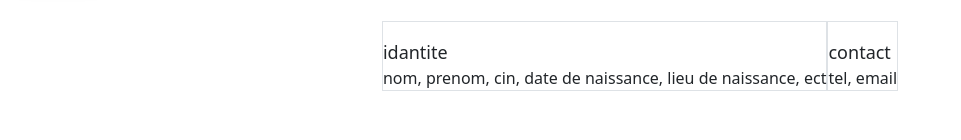
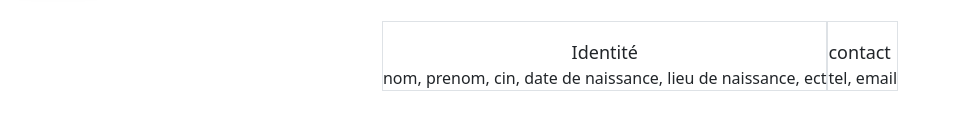
Before and after one commit to abdelilah-fllh/pfe, a website: page profil.html in a window 1280 px wide. Shown: the part 249-389 px from the top of the page, without its empty margins (0-961 px from the left). Drawn offline with nearby package versions, Linux system fonts and the light colour scheme.

Commit message:
Add files via upload

```diff
--- a/profil.html
+++ b/profil.html
@@ -100,9 +100,9 @@
         <div class="w-4/5 mb-8">
                 <h1 class="text-3xl pl-2">Infos personnelles</h1><br>
                 <div class="flex justify-between">
-                    <a href="#" class="flex justify-between w-48p h-24 border border-gray-600 rounded-sm border-b-2">
+                    <button class="flex justify-between w-48p h-24 border border-gray-600 rounded-sm border-b-2">
                             <div class="pl-3 pt-3">
-                                <span class="text-lg text-blue-300">idantite</span><br>
+                                <span class="text-lg text-blue-300">Identité</span><br>
                                 <span>nom, prenom, cin, date de naissance, lieu de naissance, ect</span>
                             </div>
                             <div class="flex justify-center items-center h-full w-14 ">
@@ -110,7 +110,7 @@
                                     <path stroke-linecap="round" stroke-linejoin="round" d="m8.25 4.5 7.5 7.5-7.5 7.5" />
                                 </svg>
                             </div>
-                    </a>
+                    </button>
                     <a href="#" class="flex justify-between w-48p h-24 border border-gray-600 rounded-sm border-b-2">
                             <div class="pl-3 pt-3">
                                 <span class="text-lg text-blue-300">contact</span><br>
```
